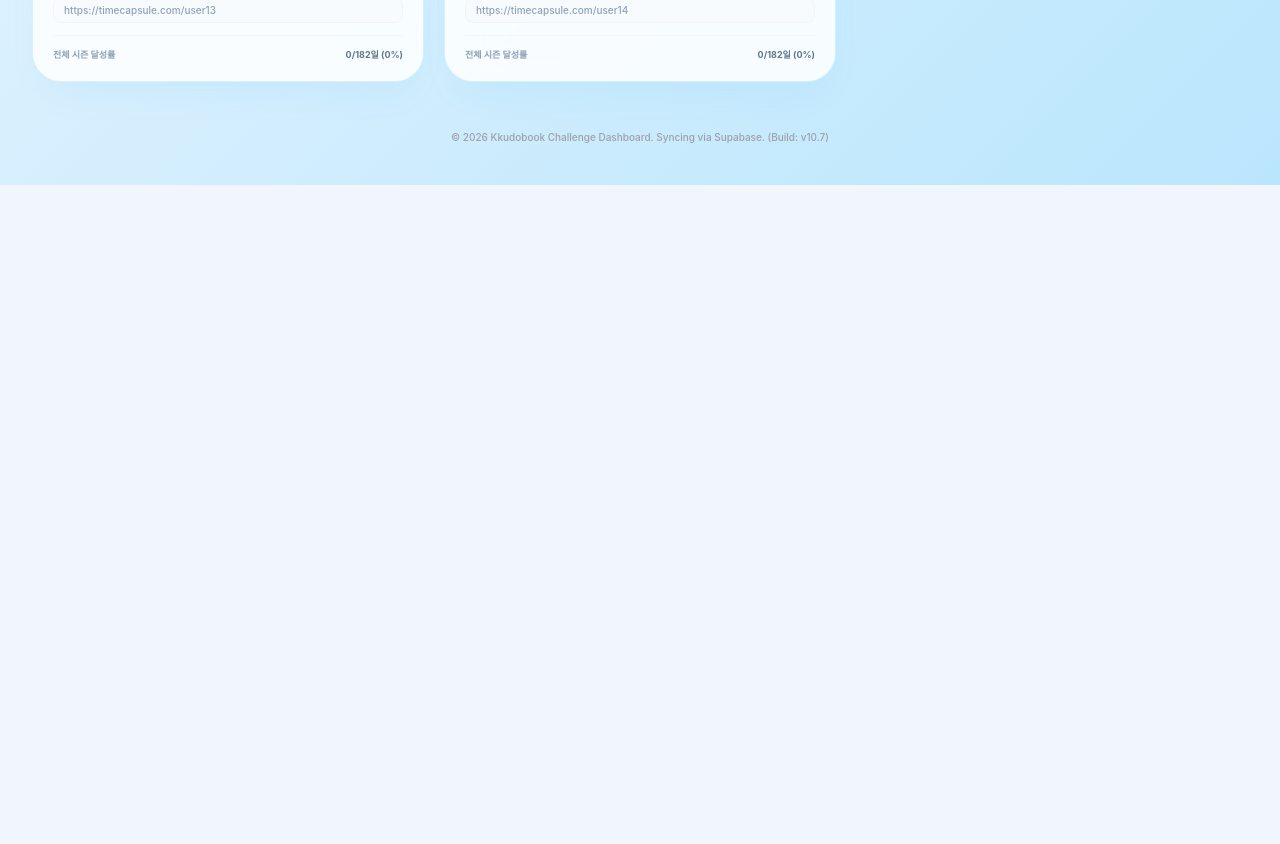
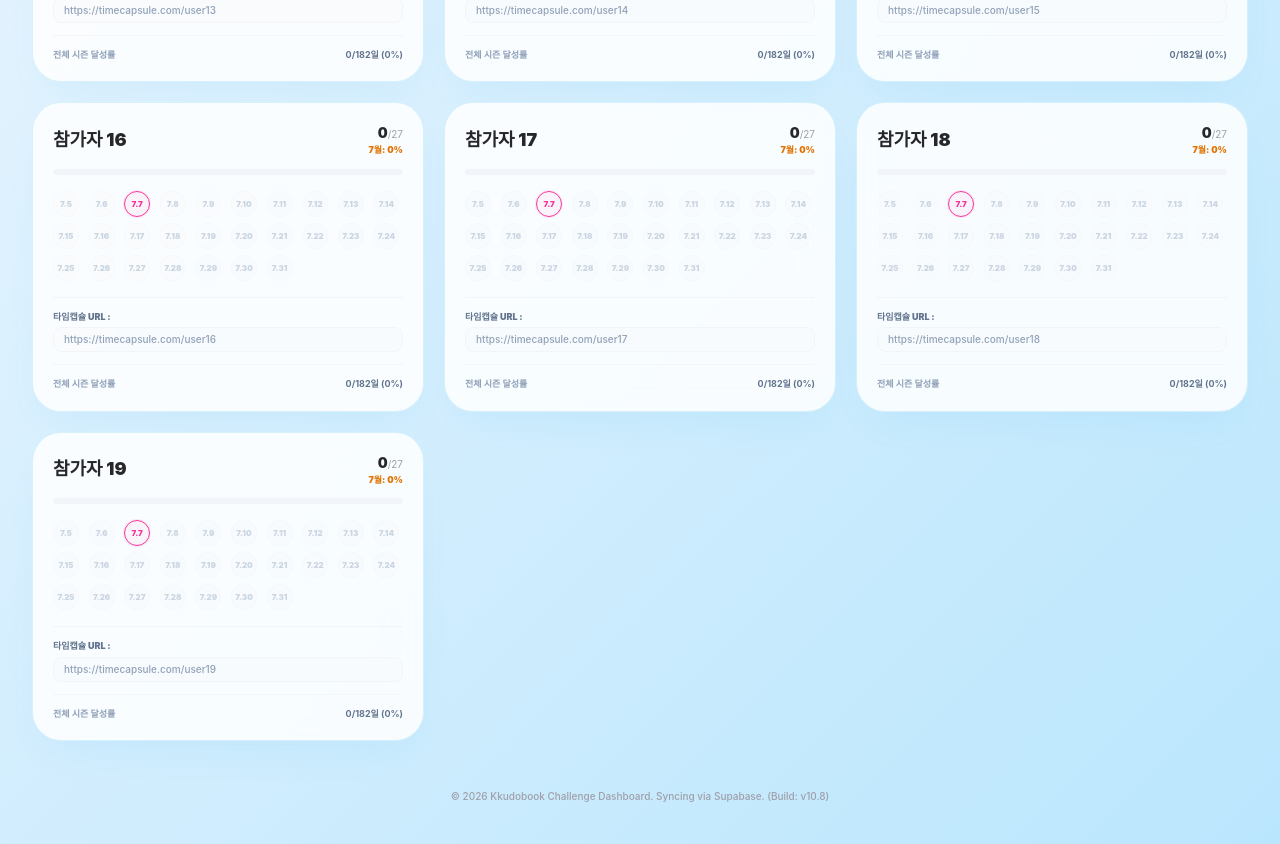
Before and after one commit to h990217-dotcom/kkudobook, a Next.js app: page /kkudochall/ in a window 1280 px wide. Shown: the part 1920-2764 px from the top of the page. Before the commit the page ends 2105 px from the top, so only its background shows below. Built offline with nearby package versions, Linux system fonts and the light colour scheme; no server answers; the database is empty.

Commit message:
feat: bump participant padding slots to 19

```diff
--- a/src/app/page.tsx
+++ b/src/app/page.tsx
@@ -699,8 +699,8 @@ export default function ChallengeDashboard() {
       });
     }
 
-    // Pad with empty mock cards up to 14 participants, sequentially naming them '참가자 [index]'
-    const neededMocksCount = 14 - result.length;
+    // Pad with empty mock cards up to 19 participants, sequentially naming them '참가자 [index]'
+    const neededMocksCount = 19 - result.length;
     for (let i = 1; i <= neededMocksCount; i++) {
       const participantIndex = result.length + 1;
       result.push({
@@ -1196,7 +1196,7 @@ CREATE POLICY "Allow public delete" ON public.memos FOR DELETE USING (true);`}
 
       {/* Footer info */}
       <footer className="text-center mt-12 text-[10px] text-zinc-400 font-medium">
-        © 2026 Kkudobook Challenge Dashboard. Syncing via Supabase. (Build: v10.7)
+        © 2026 Kkudobook Challenge Dashboard. Syncing via Supabase. (Build: v10.8)
       </footer>
 
       {/* Mobile In-App Browser Guidance Modal with robust inline styles */}
```
